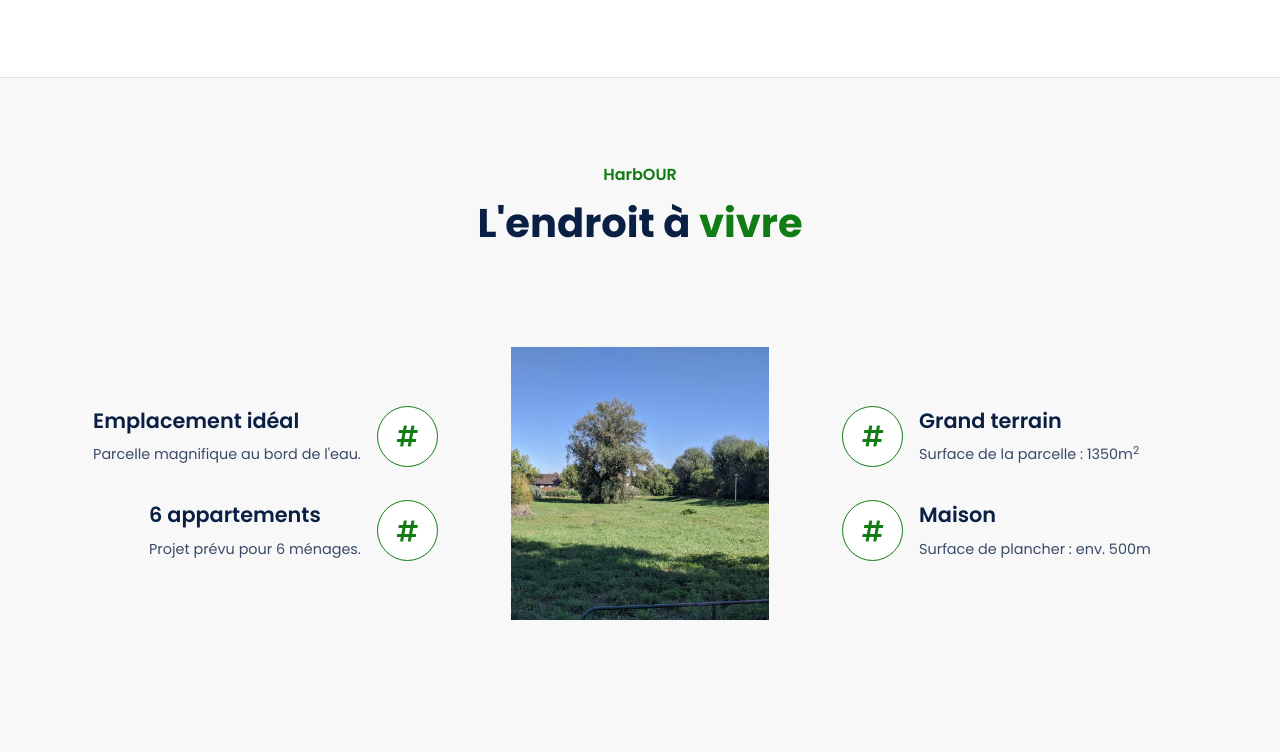
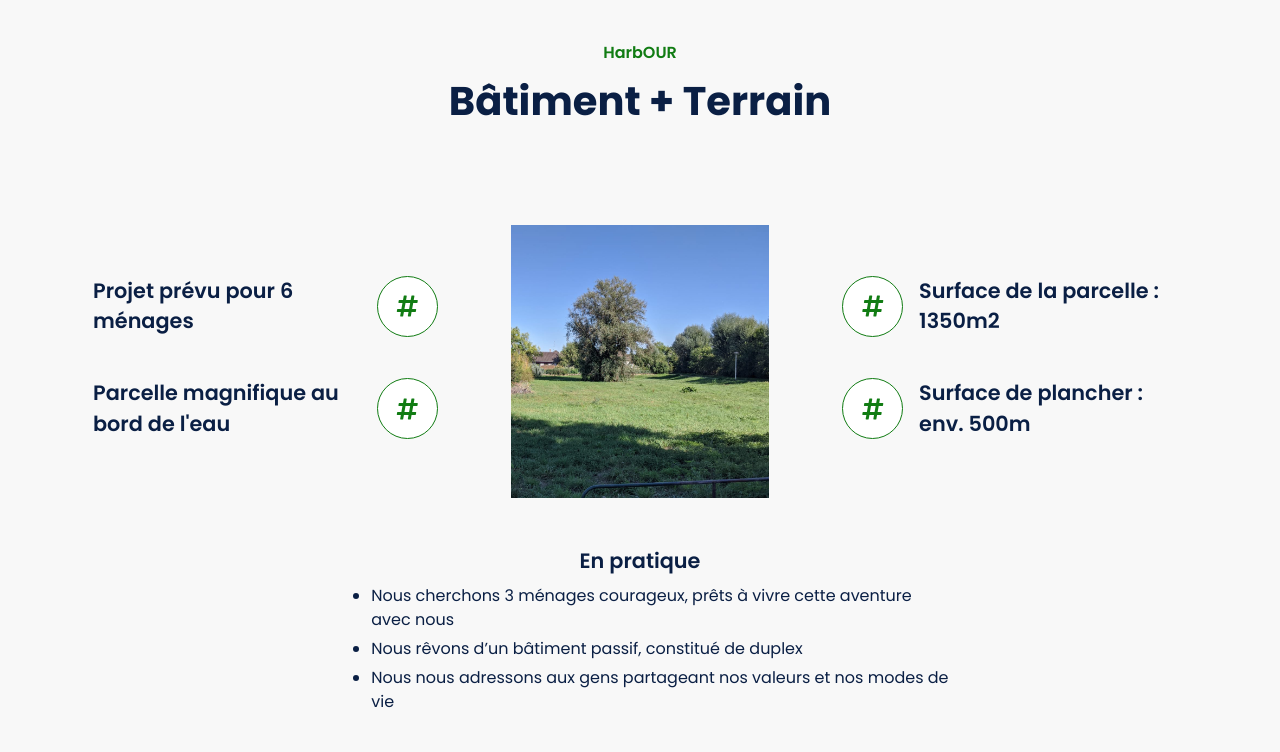
Before and after one commit to pr0t4zy/harbour, a plain HTML site: page index.html in a window 1280 px wide. Shown: the part 1828-2580 px from the top of the page. Drawn offline with nearby package versions, Linux system fonts and the light colour scheme.

Commit message:
More changes

```diff
--- a/index.html
+++ b/index.html
@@ -135,7 +135,7 @@
         </div>
         <!-- IMAGE -->
         <div class="col-lg-4 my-5 text-center">
-          <img src="assets/imgs/house.png" class="w-75">
+          <img src="assets/imgs/house.png" class="w-100">
         </div>
         <!-- RIGHT CONTENT -->
         <div class="col-lg-4">
@@ -205,7 +205,7 @@
         <!-- HEADER -->
         <div class="col-lg-8 col-xl-7 mx-auto text-center mb-5">
           <p class="block__pre-title mb-2">HarbOUR</p>
-          <h1 class="block__title mb-3">L'endroit à <span class="highlight">vivre</span></h1>
+          <h1 class="block__title mb-3">Bâtiment + Terrain</h1>
           <p class="block__paragraph mb-0">
 
           </p>
@@ -221,10 +221,7 @@
               </div>
               <div class="px-2"></div>
               <div>
-                <h3 class="card-2__title mb-2">Emplacement idéal</h3>
-                <p class="card-2__paragraph">
-                Parcelle magnifique au bord de l'eau.
-                </p>
+                <h3 class="card-2__title mb-2">Projet prévu pour 6 ménages</h3>
               </div>
             </div>
             <div class="card-2 d-flex flex-row flex-lg-row-reverse">
@@ -235,8 +232,7 @@
               </div>
               <div class="px-2"></div>
               <div>
-                <h3 class="card-2__title mb-2">6 appartements</h3>
-                <p class="card-2__paragraph">Projet prévu pour 6 ménages.</p>
+                <h3 class="card-2__title mb-2">Parcelle magnifique au bord de l'eau</h3>
               </div>
             </div>
           </div>
@@ -254,10 +250,7 @@
               </div>
               <div class="px-2"></div>
               <div>
-                <h3 class="card-2__title mb-2">Grand terrain</h3>
-                <p class="card-2__paragraph">
-                Surface de la parcelle : 1350m<sup>2</sup>
-                </p>
+                <h3 class="card-2__title mb-2">Surface de la parcelle : 1350m2</h3>
               </div>
             </div>
             <div class="card-2 d-flex">
@@ -268,13 +261,26 @@
               </div>
               <div class="px-2"></div>
               <div>
-                <h3 class="card-2__title mb-2">Maison</h3>
-                <p class="card-2__paragraph">
-                Surface de plancher : env. 500m
-                </p>
+                <h3 class="card-2__title mb-2">Surface de plancher : env. 500m</h3>
               </div>
             </div>
           </div>
+        </div>
+        <div class="col-lg-8 col-xl-7 mx-auto mb-5">
+          <h3 class="card-2__title mb-2 text-center">En pratique</h3>
+          <p class="block__paragraph mb-0">
+            <ul>
+              <li>
+                Nous cherchons 3 ménages courageux, prêts à vivre cette aventure avec nous
+              </li>
+              <li>
+                Nous rêvons d’un bâtiment passif, constitué de duplex
+              </li>
+              <li>
+                Nous nous adressons aux gens partageant nos valeurs et nos modes de vie
+              </li>
+            </ul>
+          </p>
         </div>
       </div>
     </div>
@@ -405,7 +411,7 @@
             </p>
             <br/>
             <p class="card-2__paragraph">
-            <b>Jacek</b> : développer web, en télétravail
+            <b>Jacek</b> : développeur de logiciels, amateur de randonnée et de nourriture épicée
             </p>
             <br/>
             <p class="card-2__paragraph">
@@ -461,17 +467,6 @@
       <div class="col-lg-8 col-xl-7 mx-auto text-center mb-5">
         <h1 class="block__title mb-3">Postulez <span class="highlight">maintenant!</span></h1>
         <p class="block__paragraph mb-0">
-        <ul>
-          <li>
-            Nous cherchons 3 ménages courageux, prêts à vivre cette aventure avec nous
-          </li>
-          <li>
-            Nous rêvons d’un bâtiment passif, constitué de duplex
-          </li>
-          <li>
-            Nous nous adressons aux gens partageant nos valeurs et nos modes de vie : : écologie, convivialité, solidarité et ouverture d’esprit et etc
-          </li>
-        </ul>
         </p>
       </div>
       <div class="col-lg-8 col-xl-7 mx-auto text-center mb-5">
@@ -487,10 +482,13 @@
       <div class="row px-0 mx-0 justify-content-center align-items-center">
         <ul class="block-44__list list-unstyled justify-content-center mb-0">
           <li class="block-44__li-1">
+            <a href="https://habitatparticipatif.strasbourg.eu" class="block-44__link">Habitat Participatif</a>
+          </li>
+          <li class="block-44__li-1">
             <a href="http://www.ecoquartier-strasbourg.fr" class="block-44__link">Eco-quartier Strasbourg</a>
           </li>
           <li class="block-44__li-1">
-            <a href="https://habitatparticipatif.strasbourg.eu/se-lancer/bourse-aux-projets/candidater-au-terrain-rue-martin-schongauer-5eme-consultation-autopromotion-ville-de-strasbourg/" class="block-44__link">Habitat Participatif</a>
+            <a href="https://habitatparticipatif.strasbourg.eu/se-lancer/bourse-aux-projets/candidater-au-terrain-rue-martin-schongauer-5eme-consultation-autopromotion-ville-de-strasbourg/" class="block-44__link">Rue Martin Schongauer</a>
           </li>
         </ul>
       </div>
```
Also changed, not shown: assets/imgs/house.png.
